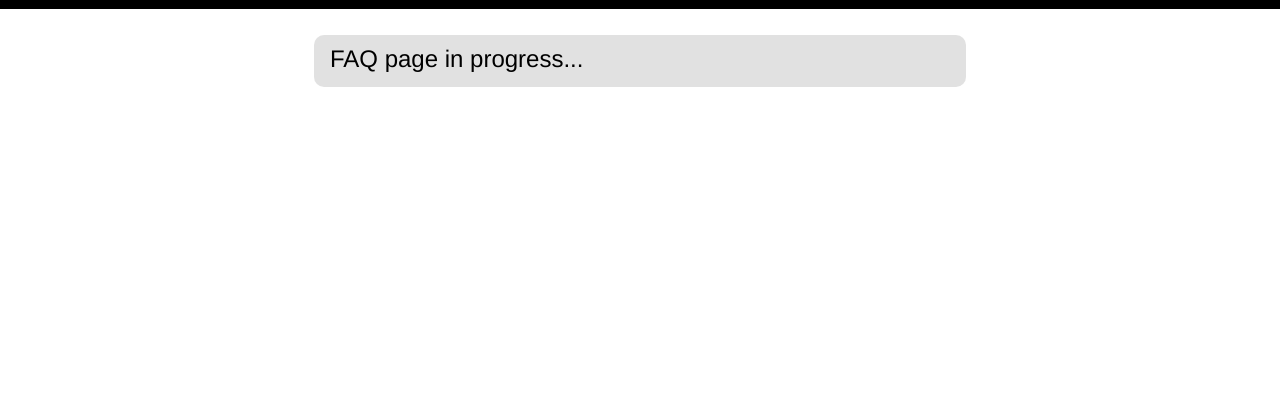
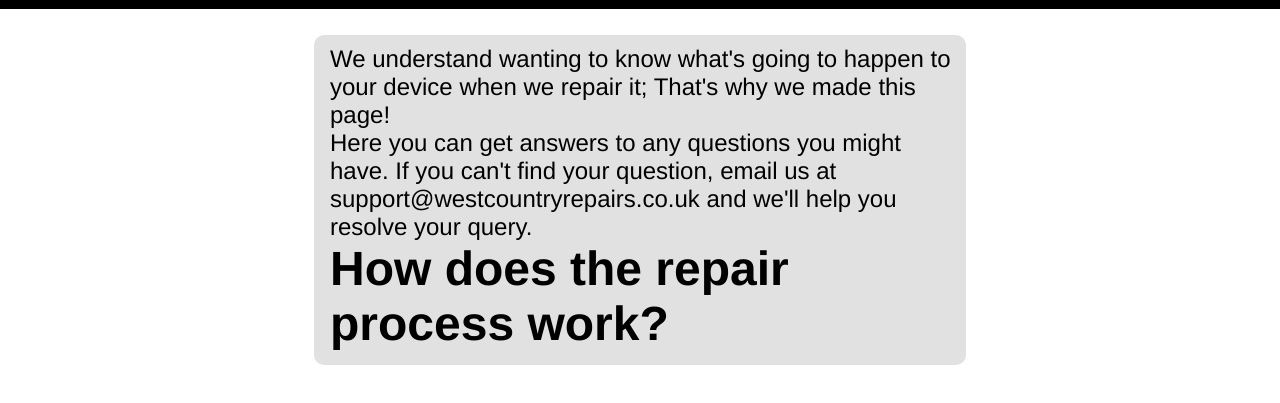
Before and after one commit to PigPlayzMC/pigplayzmc.github.io, a plain HTML site: page faqs.html in a window 1280 px wide. Shown: the part 89-492 px from the top of the page. Drawn offline with Linux system fonts and the light colour scheme.

Commit message:
Text properly hides and reappears when clicked on troubleshooting and faq page

```diff
--- a/faqs.html
+++ b/faqs.html
@@ -57,7 +57,16 @@
         </div>
 
         <div class="content">
-            <p>FAQ page in progress...
+            <p>We understand wanting to know what's going to happen to your
+                device when we repair it; That's why we made this page!<br>Here
+                you can get answers to any questions you might have. If you can't find your question,
+                email us at support@westcountryrepairs.co.uk and we'll help you resolve your query.
+            <div class="clickable-header">
+                <h1 onclick="toggleParagraph('repair-process')">How does the repair process work?</h1>
+            </div>
+            <div id="repair-process" class="hidden-text">
+                Test
+            </div>
             </p>
         </div>
     </div>
@@ -67,5 +76,6 @@
     <script src="isMobileDevice.js"></script>
     <script src="displaySettings.js"></script>
     <script src="closePopUps.js"></script>
+    <script src="hideText.js"></script>
 </body>
 </html>
```
Also changed, not shown: troubleshooting.html (+2 -1 lines).
